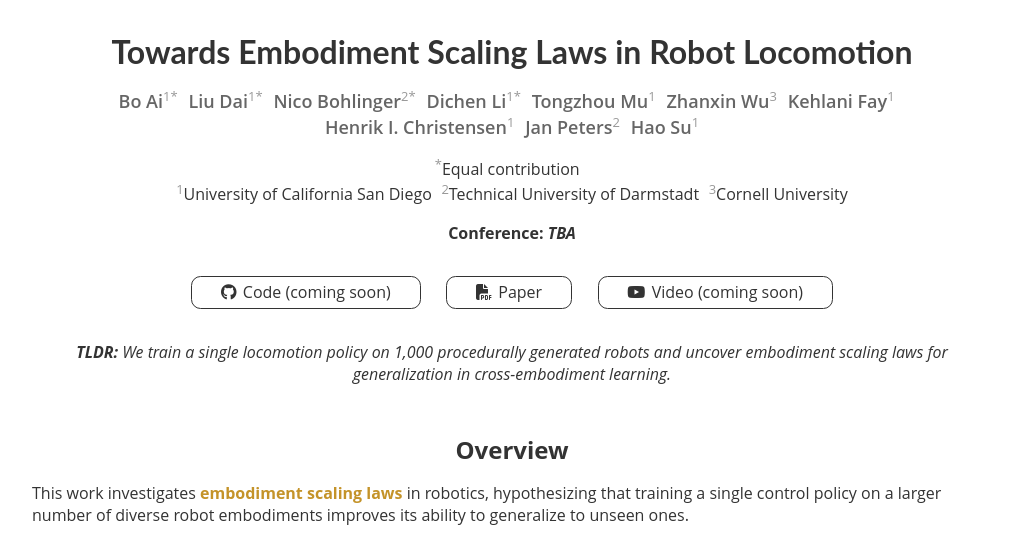
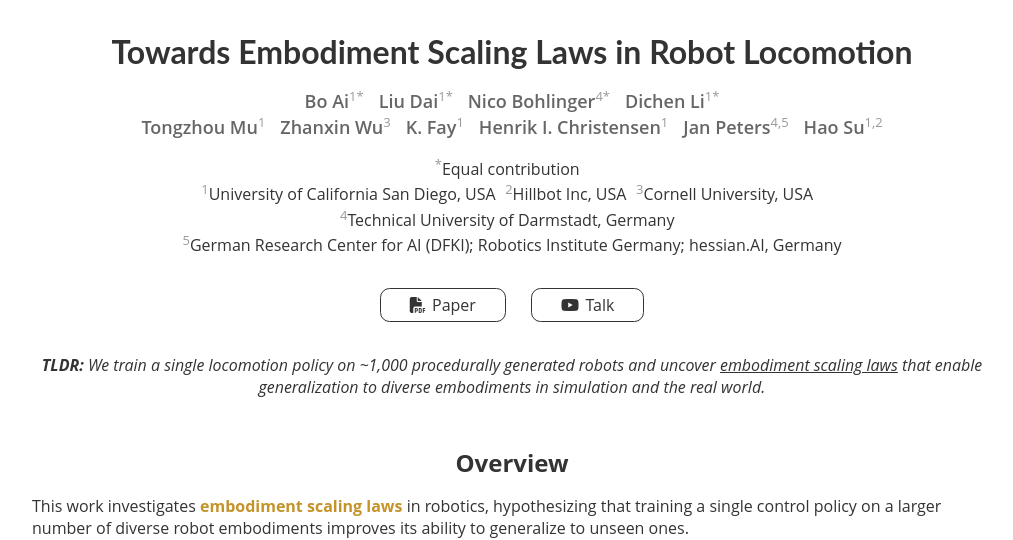
Before and after one commit to ManiTaskGen/manitaskgen_website, a website: page index.html in a window 1280 px wide. Shown: the top 540 px of the page, without its empty margins (128-1141 px from the left). Drawn offline with Linux system fonts and the light colour scheme.

Commit message:
adjust author list, tldr, and video link

```diff
--- a/index.html
+++ b/index.html
@@ -16,45 +16,75 @@
                 <p id="paper-title">
                     Towards Embodiment Scaling Laws in Robot Locomotion
                 </p>
+<!--                <div id="authors">-->
+<!--                    <a class="author" href="https://albertboai.com/" target="_blank">Bo Ai<sup>1*</sup></a>-->
+<!--                    <a class="author" href="https://liudai.notion.site/" target="_blank">Liu Dai<sup>1*</sup></a>-->
+<!--                    <a class="author" href="https://www.ias.informatik.tu-darmstadt.de/Team/NicoBohlinger" target="_blank">Nico Bohlinger<sup>2*</sup></a>-->
+<!--                    <a class="author" href="https://www.linkedin.com/in/dichen-li-32a478347/" target="_blank">Dichen Li<sup>1*</sup></a>-->
+<!--                    <a class="author" href="https://cseweb.ucsd.edu/~t3mu/" target="_blank">Tongzhou Mu<sup>1</sup></a>-->
+<!--                    <a class="author" href="https://zhanxinwu.com/" target="_blank">Zhanxin Wu<sup>3</sup></a>-->
+<!--                    <a class="author" href="https://scholar.google.com/citations?user=VW03_RgAAAAJ&hl=en" target="_blank">Kehlani Fay<sup>1</sup></a>-->
+<!--                    <a class="author" href="https://hichristensen.com/" target="_blank">Henrik I. Christensen<sup>1</sup></a>-->
+<!--                    <a class="author" href="https://www.ias.informatik.tu-darmstadt.de/Team/JanPeters" target="_blank">Jan Peters<sup>2</sup></a>-->
+<!--                    <a class="author" href="https://cseweb.ucsd.edu/~haosu/" target="_blank">Hao Su<sup>1</sup></a>-->
+<!--                </div>-->
+<!--                <div id="affiliations">-->
+<!--                    <p class="affiliation"><sup>*</sup>Equal contribution</p>-->
+<!--                    <p class="affiliation"><sup>1</sup>University of California San Diego</p>-->
+<!--                    <p class="affiliation"><sup>2</sup>Technical University of Darmstadt</p>-->
+<!--                    <p class="affiliation"><sup>3</sup>Cornell University</p>-->
+<!--                </div>-->
+
         <div id="authors">
+          <div>
             <a class="author" href="https://albertboai.com/" target="_blank">Bo Ai<sup>1*</sup></a>
             <a class="author" href="https://liudai.notion.site/" target="_blank">Liu Dai<sup>1*</sup></a>
-                    <a class="author" href="https://www.ias.informatik.tu-darmstadt.de/Team/NicoBohlinger" target="_blank">Nico Bohlinger<sup>2*</sup></a>
+            <a class="author" href="https://www.ias.informatik.tu-darmstadt.de/Team/NicoBohlinger" target="_blank">Nico Bohlinger<sup>4*</sup></a>
             <a class="author" href="https://www.linkedin.com/in/dichen-li-32a478347/" target="_blank">Dichen Li<sup>1*</sup></a>
+          </div>
+          <div>
             <a class="author" href="https://cseweb.ucsd.edu/~t3mu/" target="_blank">Tongzhou Mu<sup>1</sup></a>
             <a class="author" href="https://zhanxinwu.com/" target="_blank">Zhanxin Wu<sup>3</sup></a>
-                    <a class="author" href="https://scholar.google.com/citations?user=VW03_RgAAAAJ&hl=en" target="_blank">Kehlani Fay<sup>1</sup></a>
+            <a class="author" href="https://scholar.google.com/citations?user=VW03_RgAAAAJ&hl=en" target="_blank">K. Fay<sup>1</sup></a>
             <a class="author" href="https://hichristensen.com/" target="_blank">Henrik I. Christensen<sup>1</sup></a>
-                    <a class="author" href="https://www.ias.informatik.tu-darmstadt.de/Team/JanPeters" target="_blank">Jan Peters<sup>2</sup></a>
-                    <a class="author" href="https://cseweb.ucsd.edu/~haosu/" target="_blank">Hao Su<sup>1</sup></a>
+            <a class="author" href="https://www.ias.informatik.tu-darmstadt.de/Team/JanPeters" target="_blank">Jan Peters<sup>4,5</sup></a>
+            <a class="author" href="https://cseweb.ucsd.edu/~haosu/" target="_blank">Hao Su<sup>1,2</sup></a>
           </div>
+        </div>
+
         <div id="affiliations">
           <p class="affiliation"><sup>*</sup>Equal contribution</p>
-                    <p class="affiliation"><sup>1</sup>University of California San Diego</p>
-                    <p class="affiliation"><sup>2</sup>Technical University of Darmstadt</p>
-                    <p class="affiliation"><sup>3</sup>Cornell University</p>
+          <p class="affiliation"><sup>1</sup>University of California San Diego, USA</p>
+          <p class="affiliation"><sup>2</sup>Hillbot Inc, USA</p>
+          <p class="affiliation"><sup>3</sup>Cornell University, USA</p>
+          <p class="affiliation"><sup>4</sup>Technical University of Darmstadt, Germany</p>
+          <p class="affiliation"><sup>5</sup>German Research Center for AI (DFKI); Robotics Institute Germany; hessian.AI, Germany</p>
         </div>
 
-                <p id="conference-name">Conference: <span style="font-style: italic;">TBA</span></p>
+<!--                <p id="conference-name">Conference: <span style="font-style: italic;">TBA</span></p>-->
             </div>
 
             <div id="social-buttons">
-                <a href="https://github.com/embodiment-scaling-laws" target="_blank" class="social-button">
-                    <i class="fa fa-github"></i>
-                    <p>Code (coming soon)</p>
-                </a>
                 <a href="https://arxiv.org/pdf/2505.05753.pdf" target="_blank" class="social-button">
                     <i class="fa fa-file-pdf"></i>
                     <p>Paper</p>
                 </a>
-                <a href="https://www.youtube.com/" target="_blank" class="social-button">
+                <a href="https://www.youtube.com/watch?v=Q8G8K8xH254" target="_blank" class="social-button">
                     <i class="fa fa-youtube"></i>
-                    <p>Video (coming soon)</p>
+                    <p>Talk</p>
                 </a>
+<!--                <a href="https://github.com/embodiment-scaling-laws" target="_blank" class="social-button">-->
+<!--                    <i class="fa fa-github"></i>-->
+<!--                    <p>Code (coming soon)</p>-->
+<!--                </a>-->
             </div>
 
+<!--            <div id="tldr-container">-->
+<!--                <p id="tldr-text"><span id="tldr-first">TLDR:</span> We train a single locomotion policy on 1,000 procedurally generated robots and uncover embodiment scaling laws for generalization in cross-embodiment learning.</p>-->
+<!--            </div>-->
+
             <div id="tldr-container">
-                <p id="tldr-text"><span id="tldr-first">TLDR:</span> We train a single locomotion policy on 1,000 procedurally generated robots and uncover embodiment scaling laws for generalization in cross-embodiment learning.</p>
+                <p id="tldr-text"><span id="tldr-first">TLDR:</span> We train a single locomotion policy on ~1,000 procedurally generated robots and uncover <u>embodiment scaling laws</u>  that enable generalization to diverse embodiments in simulation and the real world.  </p>
             </div>
 
             <div class="section-container">
```
Lines whose indentation alone changed are shown as unchanged.
